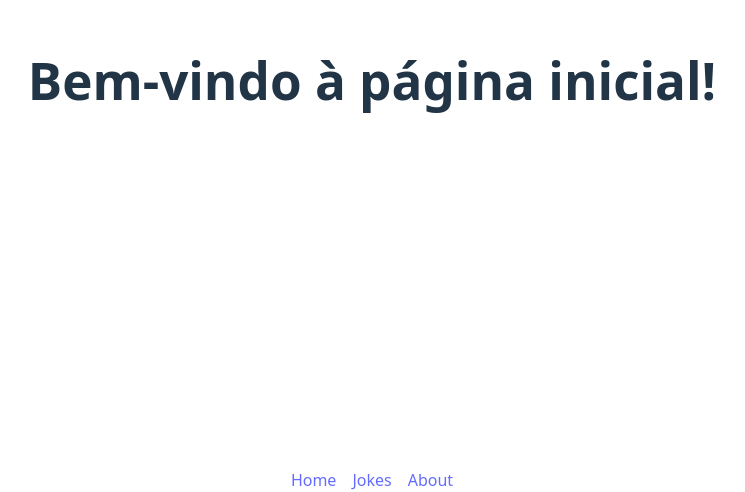
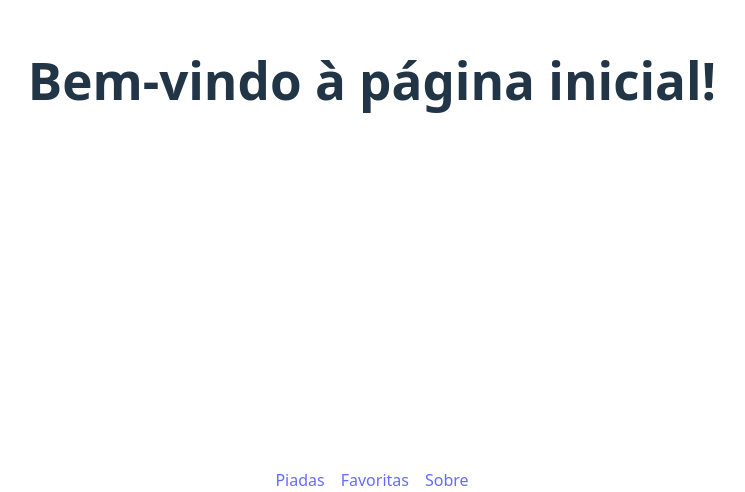
Before and after one commit to KlevertonKulmann1/piada-de-tiozao, a React (Vite) app: page / in a window 1280 px wide. Shown: the part 308-800 px from the top of the page, without its empty margins (268-1013 px from the left). Built offline with nearby package versions, Linux system fonts and the light colour scheme.

Commit message:
feat: fixed the componentization for navitaion

```diff
--- a/src/App.tsx
+++ b/src/App.tsx
@@ -1,23 +1,36 @@
-import { Link } from 'react-router-dom'
-import Navigation from './pages/components/navigation'
+import { Route, Routes } from 'react-router-dom'
+import Navigation from './components/Navigation'
+import Home from './pages/Home'
+import Jokes from './pages/Jokes'
+import About from './pages/About'
 
 const PAGES = [
   { name: 'Home', path: '/' },
-  { name: 'Jokes', path: '/jokes' },
-  { name: 'About', path: '/about' }
+  { name: 'Piadas', path: '/jokes' },
+  { name: 'Favoritas', path: '/favorites' },
+  { name: 'Sobre', path: '/about' }
 ];
+
+const pageComponents: { [key: string]: React.ComponentType } = {
+  Home,
+  Jokes,
+  About
+};
 
 function App() {
   return (
     <div style={{ display: 'flex', width:'100%', flexDirection: 'column', alignItems: 'center', justifyContent: 'center', height: '100vh', textAlign: 'center' }}>
       <div style={{ flex: 1, display: 'flex', alignItems: 'center', justifyContent: 'center', width: '100%' }}>
-        <Navigation pages={PAGES}/>
+        <Routes>
+            {PAGES.map(page => {
+                const Component = pageComponents[page.name];
+                return (
+                    <Route key={page.name} path={page.path} element={Component ? <Component /> : null} />
+                );
+            })}
+        </Routes>
       </div>
-      <nav style={{ display: 'flex', gap: '1rem' }}>
-        {PAGES.map(page => (
-          <Link key={page.name} to={page.path}>{page.name}</Link>
-        ))}
-      </nav>
+      <Navigation pages={PAGES} />
 
     </div>
   )
--- /dev/null
+++ b/src/components/Navigation.tsx
@@ -0,0 +1,16 @@
+import React from 'react';
+import { Link } from 'react-router-dom';
+
+const Navigation: React.FC<{ pages: Array<{ name: string; path: string }> }> = ({ pages }) => {
+    return (
+        <nav style={{ display: 'flex', gap: '1rem' }}>
+        {pages
+          .filter(page => page.name.toLowerCase() !== 'home')
+          .map(page => (
+            <Link key={page.name} to={page.path}>{page.name}</Link>
+          ))}
+          </nav>
+    );
+};
+
+export default Navigation;
--- a/src/pages/components/Navigation.tsx
+++ /dev/null
@@ -1,28 +0,0 @@
-import React from 'react';
-import { Route, Routes } from 'react-router-dom';
-
-// Import your page components here
-import Home from '../Home';
-import About from '../About';
-import Jokes from '../Jokes';
-
-const pageComponents: { [key: string]: React.ComponentType } = {
-    Home,
-    About,
-    Jokes,
-};
-
-const Navigation: React.FC<{ pages: Array<{ name: string; path: string }> }> = ({ pages }) => {
-    return (
-        <Routes>
-            {pages.map(page => {
-                const Component = pageComponents[page.name];
-                return (
-                    <Route key={page.name} path={page.path} element={Component ? <Component /> : null} />
-                );
-            })}
-        </Routes>
-    );
-};
-
-export default Navigation;
```
Also changed, not shown: src/pages/Favorites.tsx (added, +12 -0 lines).
